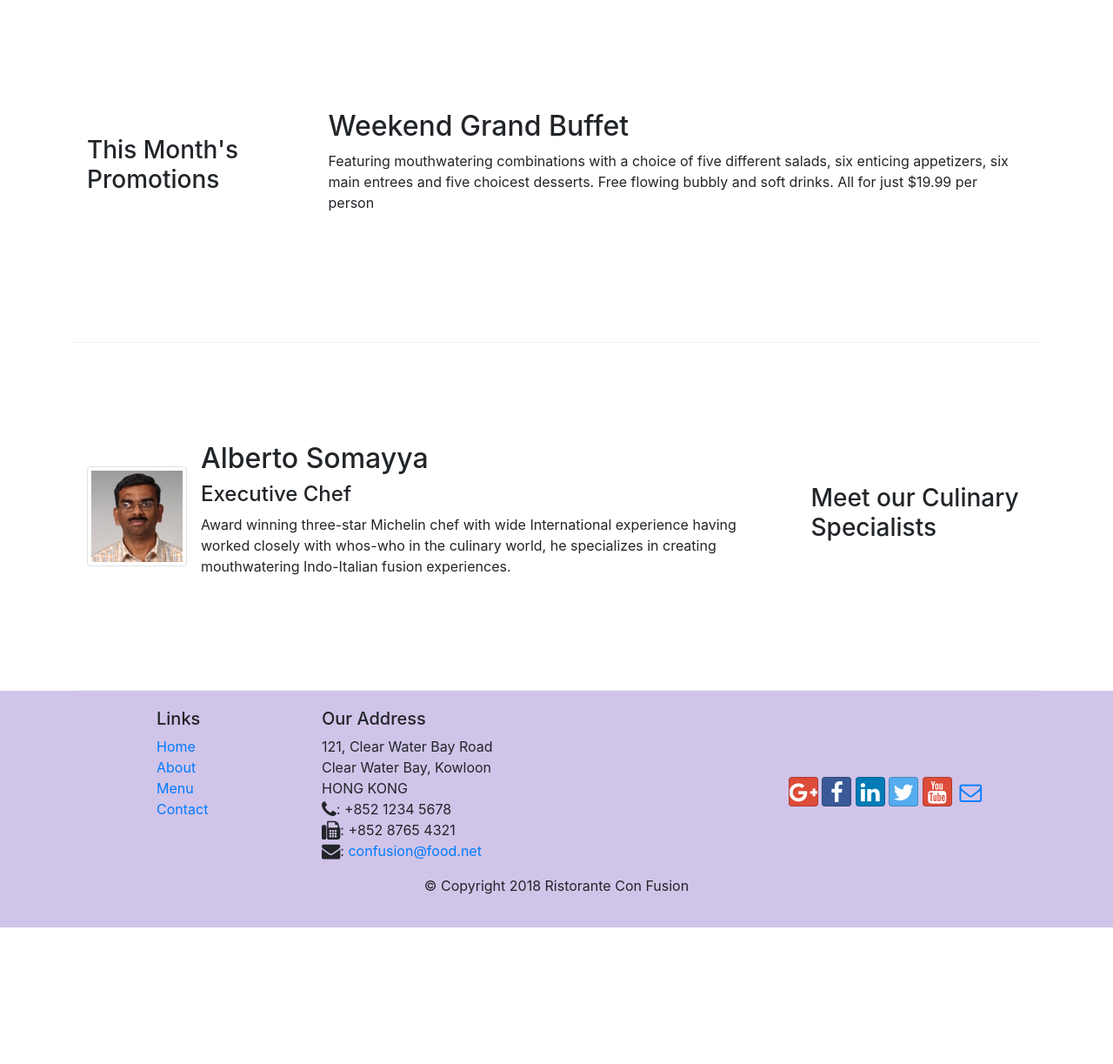
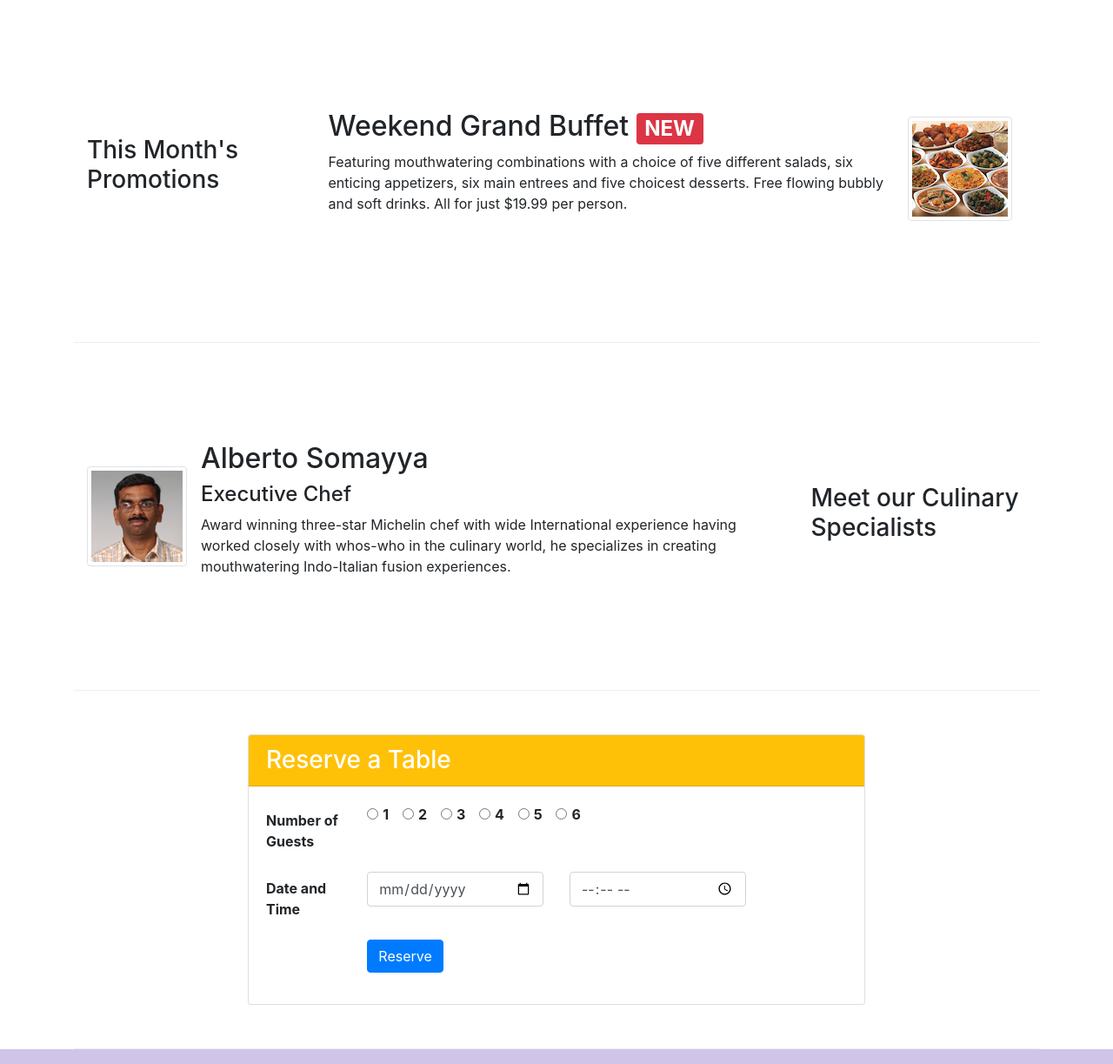
Before and after one commit to tomsawyer1989/conFusion, a website: page index.html in a window 1280 px wide. Shown: the part 740-1963 px from the top of the page at 87% size. Before the commit the page ends 1806 px from the top, so only its background shows below. Drawn offline with nearby package versions, Linux system fonts and the light colour scheme.

Commit message:
Assignment 2: Bootstrap CSS Components

```diff
--- a/index.html
+++ b/index.html
@@ -41,8 +41,11 @@
                     <h1>Ristorante con Fusion</h1>
                     <p>We take inspiration from the World's best cuisines, and create a unique fusion experience. Our lipsmacking creations will tickle your culinary senses!</p>
                 </div>
-                <div class="col-12 col-sm align-self-center">
+                <div class="col-12 col-sm-3 align-self-center">
                     <img src="img/logo.png" class="img-fluid">
+                </div>
+                <div class="col-12 col-sm-3 align-self-center">
+                    <a href="#reserve" type="btn" class="btn btn-block btn-warning">Reserve Table</a>
                 </div>
             </div>
         </div>
@@ -55,8 +58,7 @@
             </div>
             <div class="col col-sm order-sm-first col-md">
                 <div class="media">
-                    <img class="d-flex mr-3 img-thumbnail align-self-center"
-                            src="img/uthappizza.png" alt="Uthappizza">
+                    <img class="d-flex mr-3 img-thumbnail align-self-center" src="img/uthappizza.png" alt="Uthappizza">
                     <div class="media-body">
                         <h2 class="mt-0">Uthappizza <span class="badge badge-danger">HOT</span> <span class="badge badge-pill badge-secondary">$4.99</span></h2>
                         <p class="d-none d-sm-block">A unique combination of Indian Uthappam (pancake) and
@@ -68,14 +70,18 @@
             </div>
         </div>
 
-
         <div class="row row-content align-items-center">
             <div class="col-12 col-sm-4 col-md-3">
                 <h3>This Month's Promotions</h3>
             </div>
             <div class="col col-sm col-md">
-                <h2>Weekend Grand Buffet</h2>
-                <p>Featuring mouthwatering combinations with a choice of five different salads, six enticing appetizers, six main entrees and five choicest desserts. Free flowing bubbly and soft drinks. All for just $19.99 per person </p>
+                <div class="media">
+                    <div class="media-body">
+                        <h2 class="mt-0">Weekend Grand Buffet <span class="badge badge-danger">NEW</span></h2>
+                        <p class="d-none d-sm-block">Featuring mouthwatering combinations with a choice of five different salads, six enticing appetizers, six main entrees and five choicest desserts. Free flowing bubbly and soft drinks. All for just $19.99 per person.</p>
+                    </div>
+                    <img class="d-flex mr-3 img-thumbnail align-self-center" src="img/buffet.png" alt="Buffet">
+                </div>
             </div>
         </div>
 
@@ -95,6 +101,55 @@
                             whos-who in the culinary world, he specializes in
                             creating mouthwatering Indo-Italian fusion experiences.
                             </p>
+                    </div>
+                </div>
+            </div>
+        </div>
+
+        <div class="row row-content align-items-center">
+            <div class="offset-sm-2 col-sm-8">
+                <div class="card font-weight-bold" id="reserve">
+                    <h3 class="card-header bg-warning text-white">Reserve a Table</h3>
+                    <div class="card-body">
+                        <form>
+                            <div class="form-group row">
+                                <label for="nGuests" class="col-lg-2 col-form-label">Number of Guests</label>
+                                <div class="col-lg-10">
+                                    <label class="form-check-inline">
+                                        <input type="radio" class="form-check-input" name="optradio">1
+                                    </label>
+                                    <label class="form-check-inline">
+                                        <input type="radio" class="form-check-input" name="optradio">2
+                                    </label>
+                                    <label class="form-check-inline">
+                                        <input type="radio" class="form-check-input" name="optradio">3
+                                    </label>
+                                    <label class="form-check-inline">
+                                        <input type="radio" class="form-check-input" name="optradio">4
+                                    </label>
+                                    <label class="form-check-inline">
+                                        <input type="radio" class="form-check-input" name="optradio">5
+                                    </label>
+                                    <label class="form-check-inline">
+                                        <input type="radio" class="form-check-input" name="optradio">6
+                                    </label>
+                                </div>
+                            </div>
+                            <div class="form-group row">
+                                <label for="dateTime" class="col-lg-2 col-form-label">Date and Time</label>
+                                <div class="col-md-4">
+                                    <input type="date" class="form-control" id="date" name="date">
+                                </div>
+                                <div class="col-md-4">
+                                    <input type="time" class="form-control" id="time" name="time">
+                                </div>
+                            </div>
+                            <div class="form-group row">
+                                <div class="offset-lg-2 col-lg-10">
+                                    <button type="submit" class="btn btn-primary">Reserve</button>
+                                </div>
+                            </div>
+                        </form>
                     </div>
                 </div>
             </div>
```
